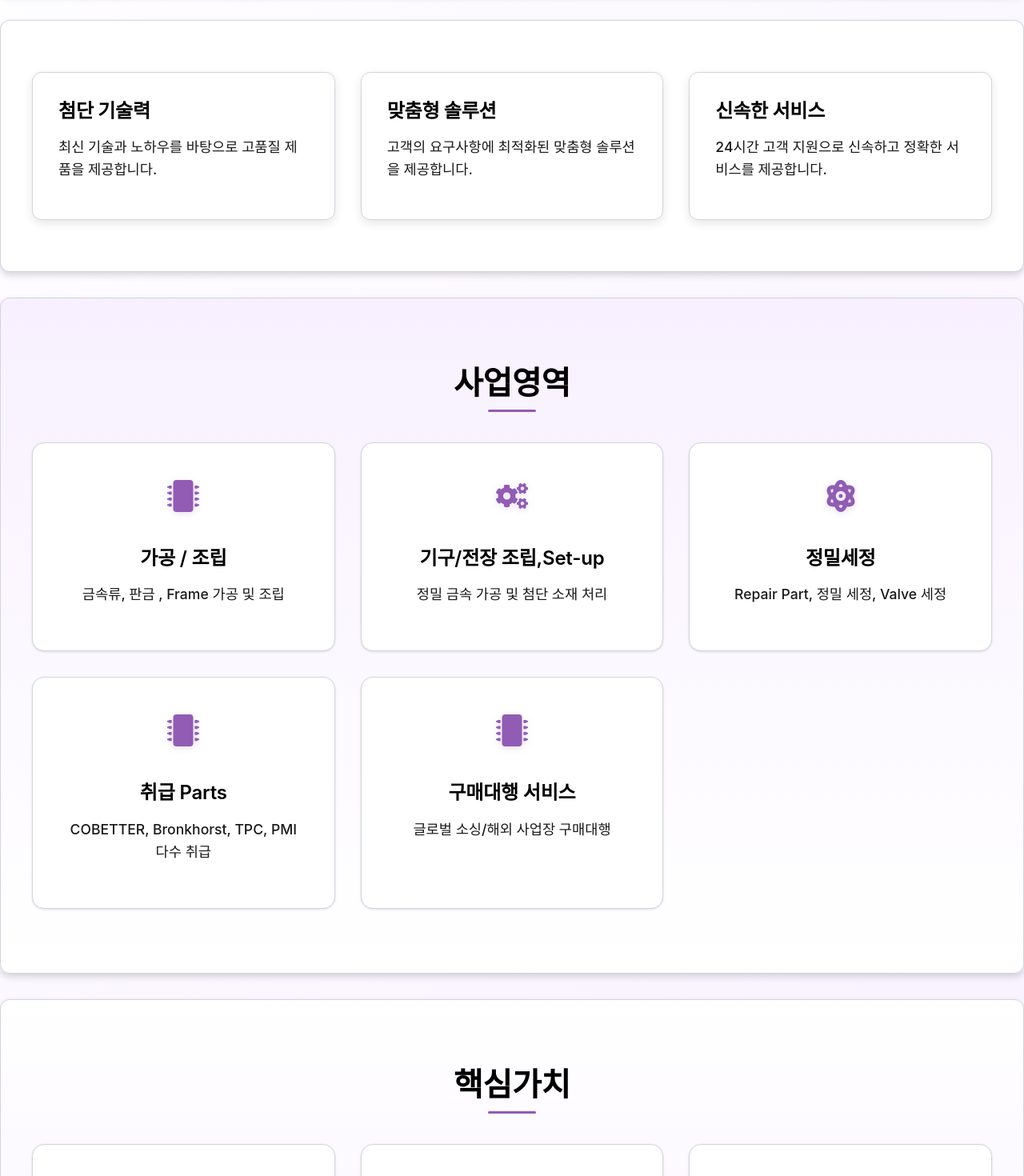
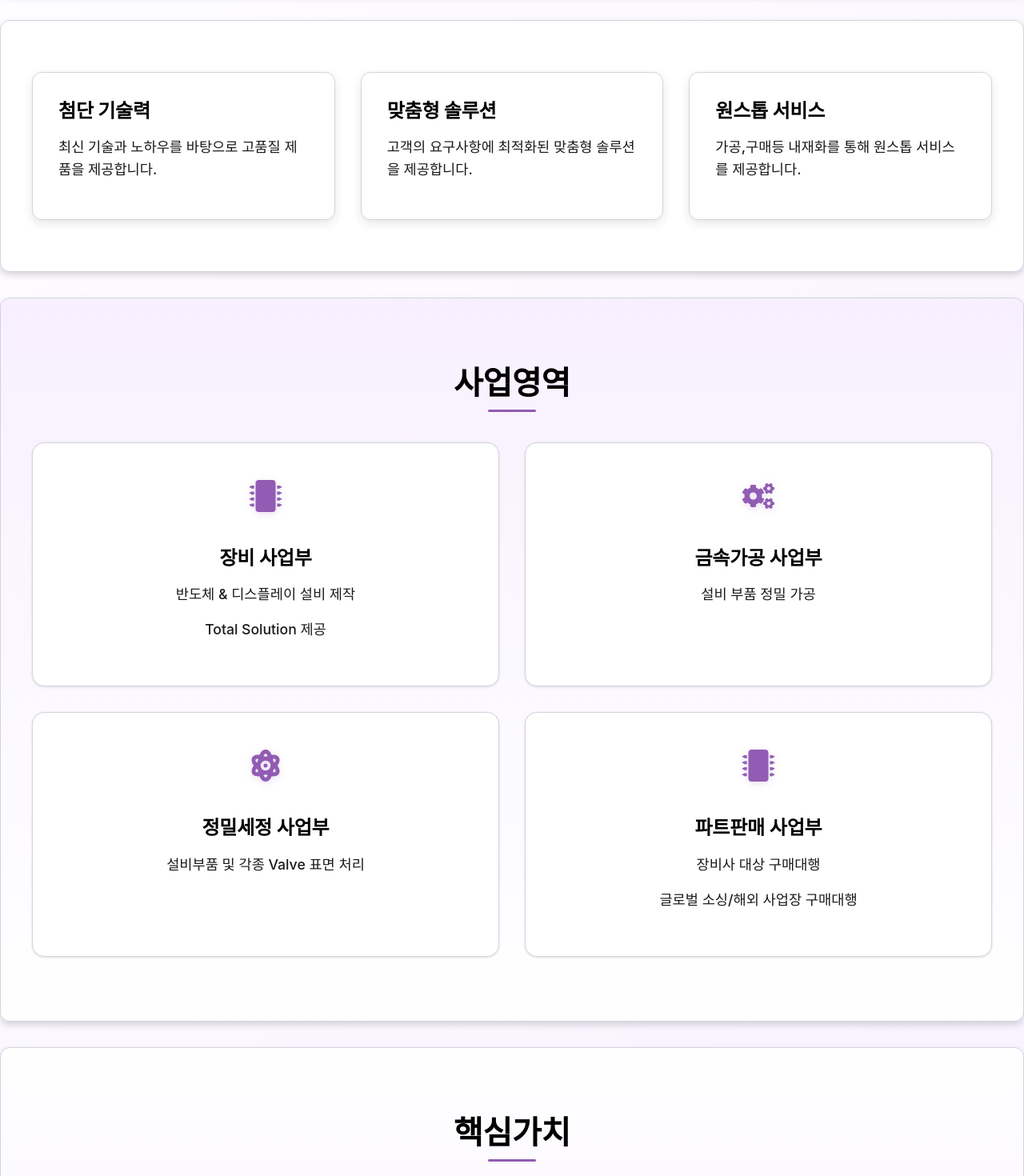
Before and after one commit to ukyo11/Goyo, a React (Create React App) app: page /goyo-web/ in a window 1280 px wide. Shown: the part 520-1990 px from the top of the page at 80% size. Built offline with nearby package versions, Linux system fonts and the light colour scheme.

Commit message:
수정사항 반영 첫번째

```diff
--- a/src/components/LandingPage.tsx
+++ b/src/components/LandingPage.tsx
@@ -154,7 +154,7 @@ const SectionTitle = styled.h2`
 
 const CardGrid = styled.div`
   display: grid;
-  grid-template-columns: repeat(auto-fit, minmax(300px, 1fr));
+  grid-template-columns: repeat(auto-fit, minmax(400px, 1fr));
   gap: 2rem;
   max-width: 1200px;
   margin: 0 auto;
@@ -253,7 +253,7 @@ const LandingPage = () => {
           animate={{ opacity: 1, y: 0 }}
           transition={{ duration: 0.8 }}
         >
-          최첨단 반도체 장비 솔루션
+          장비 위탁생산 전문 기업
         </Title>
         <Subtitle
           initial={{ opacity: 0, y: 20 }}
@@ -300,8 +300,8 @@ const LandingPage = () => {
             animate={{ opacity: 1, y: 0 }}
             transition={{ duration: 0.8, delay: 0.4 }}
           >
-            <h3>신속한 서비스</h3>
-            <p>24시간 고객 지원으로 신속하고 정확한 서비스를 제공합니다.</p>
+            <h3>원스톱 서비스</h3>
+            <p>가공,구매등 내재화를 통해 원스톱 서비스를 제공합니다.</p>
           </FeatureCard>
         </FeaturesGrid>
       </FeaturesSection>
@@ -313,36 +313,31 @@ const LandingPage = () => {
             <IconWrapper>
               <FaMicrochip />
             </IconWrapper>
-            <h3>가공 / 조립</h3>
-            <p>금속류, 판금 , Frame 가공 및 조립</p>
+            <h3>장비 사업부</h3>
+            <p>반도체 & 디스플레이 설비 제작</p>
+            <p>Total Solution 제공</p>
           </BusinessCard>
           <BusinessCard whileHover={{ y: -10 }}>
             <IconWrapper>
               <FaCogs />
             </IconWrapper>
-            <h3>기구/전장 조립,Set-up</h3>
-            <p>정밀 금속 가공 및 첨단 소재 처리</p>
+            <h3>금속가공 사업부</h3>
+            <p>설비 부품 정밀 가공</p>
           </BusinessCard>
           <BusinessCard whileHover={{ y: -10 }}>
             <IconWrapper>
               <FaAtom />
             </IconWrapper>
-            <h3>정밀세정</h3>
-            <p>Repair Part, 정밀 세정, Valve 세정 </p>
+            <h3>정밀세정 사업부</h3>
+            <p>설비부품 및 각종 Valve 표면 처리</p>
           </BusinessCard>
           <BusinessCard whileHover={{ y: -10 }}>
             <IconWrapper>
               <FaMicrochip />
             </IconWrapper>
-            <h3>취급 Parts</h3>
-            <p>COBETTER, Bronkhorst, TPC, PMI 다수 취급</p>
-          </BusinessCard>
-          <BusinessCard whileHover={{ y: -10 }}>
-            <IconWrapper>
-              <FaMicrochip />
-            </IconWrapper>
-            <h3>구매대행 서비스</h3>
-            <p>글로벌 소싱/해외 사업장 구매대행 </p>
+            <h3>파트판매 사업부</h3>
+            <p>장비사 대상 구매대행</p>
+            <p>글로벌 소싱/해외 사업장 구매대행</p>
           </BusinessCard>
         </CardGrid>
       </BusinessAreas>
--- a/src/components/Navigation.tsx
+++ b/src/components/Navigation.tsx
@@ -310,7 +310,6 @@ const Navigation = () => {
       title: '고객지원',
       path: '/support',
       submenu: [
-        { title: 'FAQ', path: '/support/faq' },
         { title: '문의하기', path: '/support/contact' }
       ]
     }
--- a/src/components/about/Certification.tsx
+++ b/src/components/about/Certification.tsx
@@ -108,7 +108,7 @@ const Certification = () => {
             <FaMedal />
           </IconWrapper>
           <CertificationName>ISO 9001</CertificationName>
-          <CertificationDate>인증일: 2020년 3월</CertificationDate>
+          <CertificationDate>인증일: 준비중</CertificationDate>
           <CertificationDescription>
             국제 품질 경영 시스템 표준 인증
           </CertificationDescription>
@@ -127,7 +127,7 @@ const Certification = () => {
             <FaCertificate />
           </IconWrapper>
           <CertificationName>ISO 14001</CertificationName>
-          <CertificationDate>인증일: 2021년 5월</CertificationDate>
+          <CertificationDate>인증일: 준비중</CertificationDate>
           <CertificationDescription>
             환경 경영 시스템 국제 표준 인증
           </CertificationDescription>
@@ -145,8 +145,8 @@ const Certification = () => {
           <IconWrapper>
             <FaAward />
           </IconWrapper>
-          <CertificationName>기술혁신형 중소기업</CertificationName>
-          <CertificationDate>인증일: 2022년 7월</CertificationDate>
+          <CertificationName>벤쳐인증</CertificationName>
+          <CertificationDate>인증일: 준비중</CertificationDate>
           <CertificationDescription>
             기술 혁신 역량 우수 기업 인증
           </CertificationDescription>
--- a/src/components/about/Greeting.tsx
+++ b/src/components/about/Greeting.tsx
@@ -22,9 +22,10 @@ const Title = styled.h2`
 `;
 
 const ContentWrapper = styled.div`
-  display: grid;
+  display: flex;
   gap: 3rem;
   align-items: center;
+
 
   @media (min-width: 768px) {
     grid-template-columns: 1fr 1fr;
@@ -90,9 +91,6 @@ const GreetingComponent = () => {
       <Section>
         <Title>인사말</Title>
         <ContentWrapper>
-          <ImageWrapper>
-            <img src="/images/ceo.jpg" alt="CEO" />
-          </ImageWrapper>
           <TextContent>
             <Greeting>
               "혁신적인 기술과 신뢰로 미래를 창조하는 기업이 되겠습니다"
--- a/src/components/about/Organization.tsx
+++ b/src/components/about/Organization.tsx
@@ -107,20 +107,13 @@ const Organization = () => {
             <FaUserTie />
             <h3>대표이사</h3>
             <p>경영총괄</p>
+            <SubDepartments>
+              <SubDepartment>품질<br/>품질보증 및 관리</SubDepartment>
+            </SubDepartments>
           </Department>
         </Level>
 
-        <Level>
-          <Department
-            whileHover={{ scale: 1.05 }}
-            transition={{ type: "spring", stiffness: 300 }}
-          >
-            <FaUsers />
-            <h3>품질</h3>
-            <p>품질보증 및 관리</p>
 
-          </Department>
-        </Level>
 
         <Level>
           <Department
```
